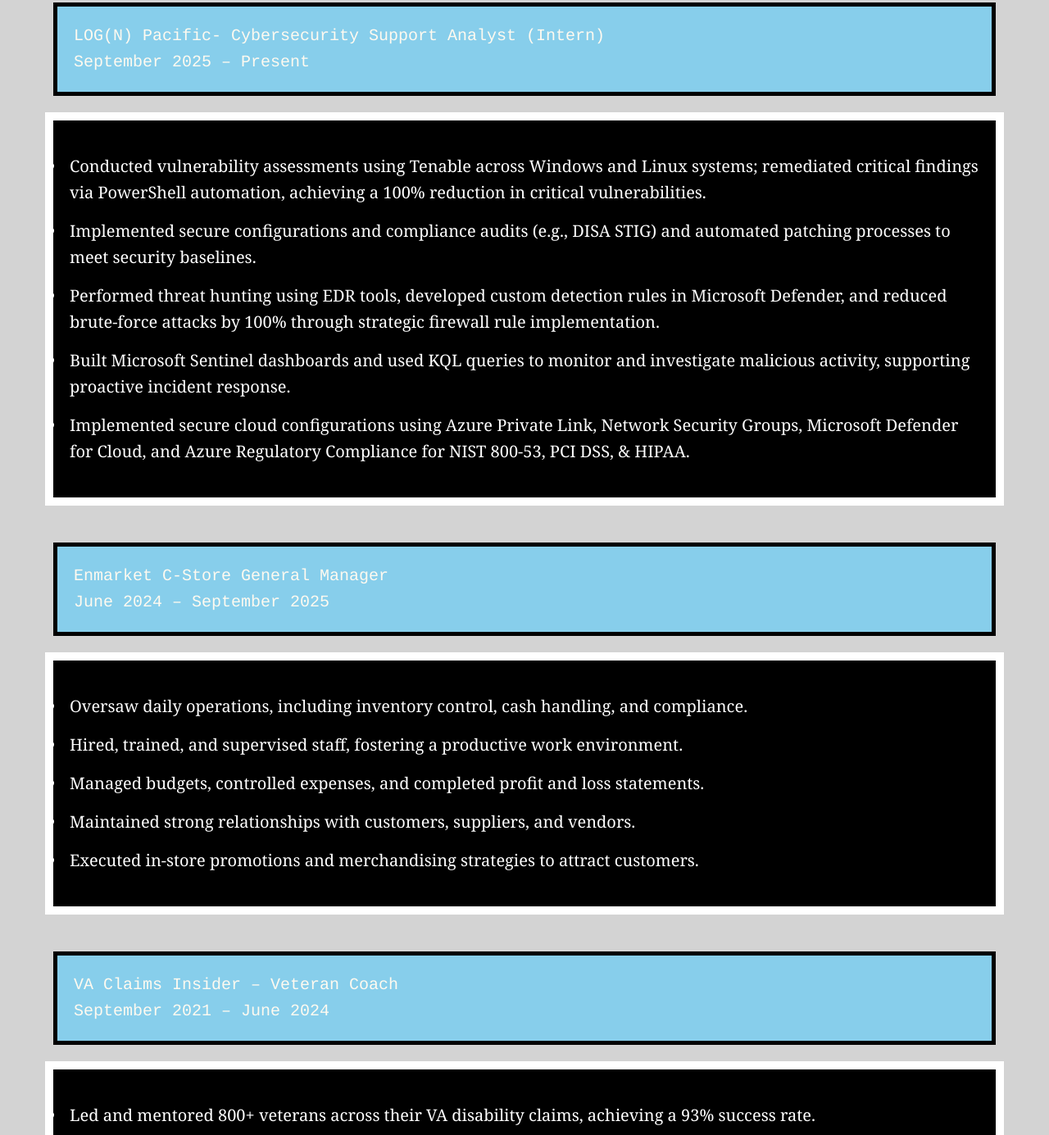
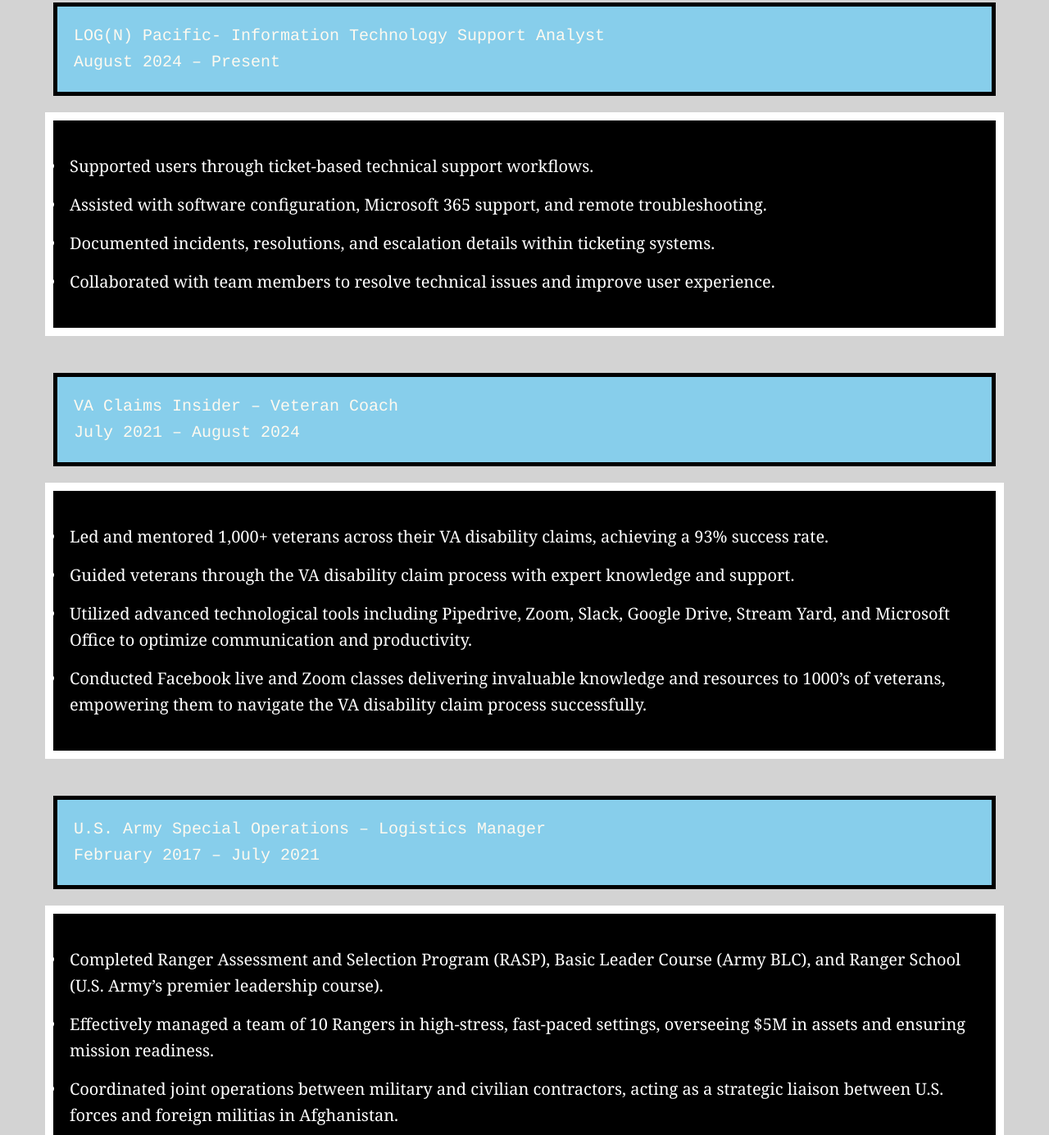
Before and after one commit to jrromero0729-eng/Portfolio-Website-Al-Romero, a plain HTML site: page resume.html in a window 1280 px wide. Shown: the part 2865-4250 px from the top of the page at 82% size. Drawn offline with Linux system fonts and the light colour scheme.

Commit message:
Update resume.html with new content and structure

```diff
--- a/resume.html
+++ b/resume.html
@@ -135,33 +135,16 @@
 
 <article>
 	<div class="box-1">
-		LOG(N) Pacific- Cybersecurity Support Analyst (Intern)<br>
-		September 2025 – Present
+		LOG(N) Pacific- Information Technology Support Analyst<br>
+		August 2024 – Present
 	</div>
 	<div class="box-3">
 
 		<ul>
-			<li>Conducted vulnerability assessments using Tenable across Windows and Linux systems; remediated critical findings via PowerShell automation, achieving a 100% reduction in critical vulnerabilities.</li>
-			<li>Implemented secure configurations and compliance audits (e.g., DISA STIG) and automated patching processes to meet security baselines.</li>
-			<li>Performed threat hunting using EDR tools, developed custom detection rules in Microsoft Defender, and reduced brute-force attacks by 100% through strategic firewall rule implementation.</li>
-			<li>Built Microsoft Sentinel dashboards and used KQL queries to monitor and investigate malicious activity, supporting proactive incident response.</li>
-			<li>Implemented secure cloud configurations using Azure Private Link, Network Security Groups, Microsoft Defender for Cloud, and Azure Regulatory Compliance for NIST 800-53, PCI DSS, & HIPAA.</li>
-		</ul>
-	</div>
-</article>
-
-<article>
-	<div class="box-1">
-		Enmarket C-Store General Manager<br>
-		June 2024 – September 2025
-	</div>
-	<div class="box-3">
-		<ul>
-			<li>Oversaw daily operations, including inventory control, cash handling, and compliance.</li>
-			<li>Hired, trained, and supervised staff, fostering a productive work environment.</li>
-			<li>Managed budgets, controlled expenses, and completed profit and loss statements.</li>
-			<li>Maintained strong relationships with customers, suppliers, and vendors.</li>
-			<li>Executed in-store promotions and merchandising strategies to attract customers.</li>
+			<li>Supported users through ticket-based technical support workflows.</li>
+			<li>Assisted with software configuration, Microsoft 365 support, and remote troubleshooting.</li>
+			<li>Documented incidents, resolutions, and escalation details within ticketing systems.</li>
+			<li>Collaborated with team members to resolve technical issues and improve user experience.</li>
 		</ul>
 	</div>
 </article>
@@ -169,11 +152,11 @@
 <article>
 	<div class="box-1">
 		VA Claims Insider – Veteran Coach<br>
-		September 2021 – June 2024
+		July 2021 – August 2024
 	</div>
 	<div class="box-3">
 		<ul>
-			<li>Led and mentored 800+ veterans across their VA disability claims, achieving a 93% success rate.</li>
+			<li>Led and mentored 1,000+ veterans across their VA disability claims, achieving a 93% success rate.</li>
 			<li>Guided veterans through the VA disability claim process with expert knowledge and support.</li>
 			<li>Utilized advanced technological tools including Pipedrive, Zoom, Slack, Google Drive, Stream Yard, and Microsoft Office to optimize communication and productivity.</li>
 			<li>Conducted Facebook live and Zoom classes delivering invaluable knowledge and resources to 1000’s of veterans, empowering them to navigate the VA disability claim process successfully.</li>
@@ -184,7 +167,7 @@
 <article>
 	<div class="box-1">
 		U.S. Army Special Operations – Logistics Manager<br>
-		February 2017 – September 2021
+		February 2017 – July 2021
 	</div>
 	<div class="box-3">
 		<ul>
```
